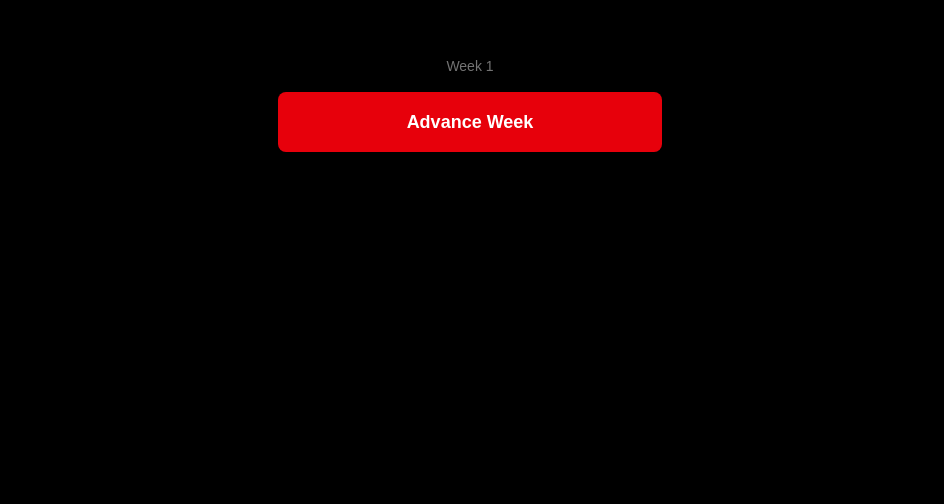
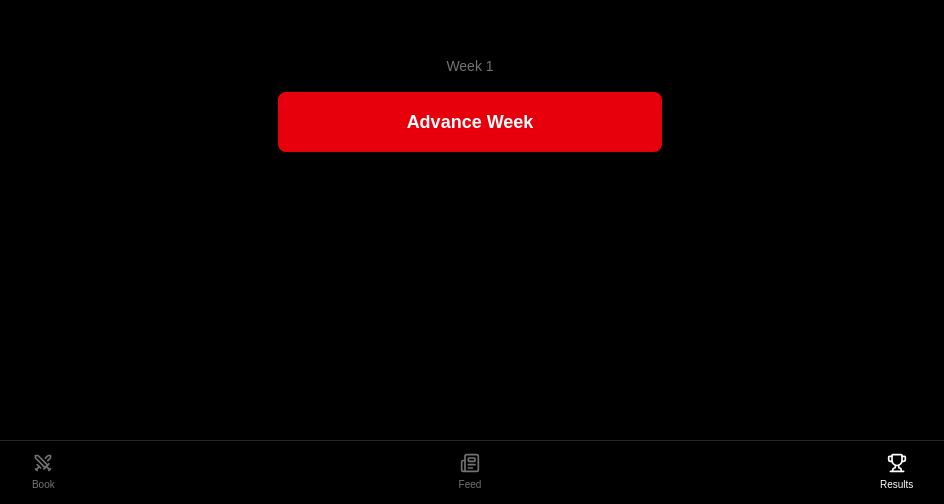
Before and after one commit to primyst/mma-promoter, a Next.js app: page /results in a window 1280 px wide. Shown: the part 296-800 px from the top of the page, without its empty margins (170-1114 px from the left). Built offline with nearby package versions, Linux system fonts and the light colour scheme.

Commit message:
Update layout.tsx

```diff
--- a/src/app/layout.tsx
+++ b/src/app/layout.tsx
@@ -1,6 +1,7 @@
 import type { Metadata } from "next";
 import { Geist, Geist_Mono } from "next/font/google";
 import "./globals.css";
+import TabBar from "@/components/TabBar";
 
 const geistSans = Geist({
   variable: "--font-geist-sans",
@@ -27,7 +28,10 @@
       lang="en"
       className={`${geistSans.variable} ${geistMono.variable} h-full antialiased`}
     >
-      <body className="min-h-full flex flex-col">{children}</body>
+      <body>
+        {children}
+        <TabBar />
+      </body>
     </html>
   );
 }
```
